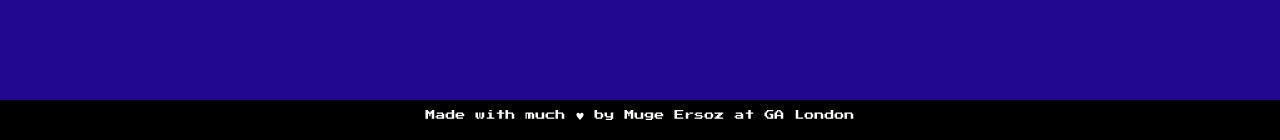
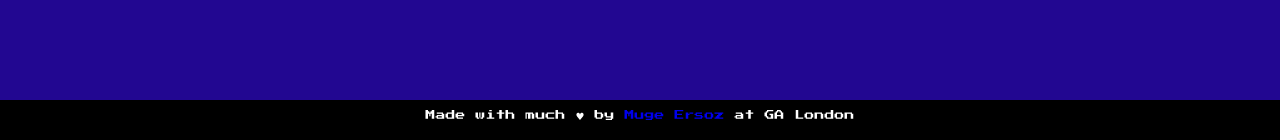
Before and after one commit to mersoz/project-1, a PHP site: page / in a window 1280 px wide. Shown: the part 660-800 px from the top of the page. Run offline with PHP 8.4, Linux system fonts and the light colour scheme; some libraries are stand-ins or nearby versions.

Commit message:
Link to guthub
jkjljl

q
:

```diff
--- a/css/style.css
+++ b/css/style.css
@@ -82,6 +82,10 @@ p {
   vertical-align: middle;
 }
 
+a {
+  text-decoration: none;
+}
+
 button.startGame {
   z-index: 1;
   font-family: 'Press Start 2P', cursive;
--- a/index.html
+++ b/index.html
@@ -44,5 +44,5 @@
     </main>
   </body>
 
-  <footer>Made with much &hearts; by Muge Ersoz at GA London</footer>
+  <footer>Made with much &hearts; by <a href="https://github.com/mersoz">Muge Ersoz</a> at GA London</footer>
 </html>
```
